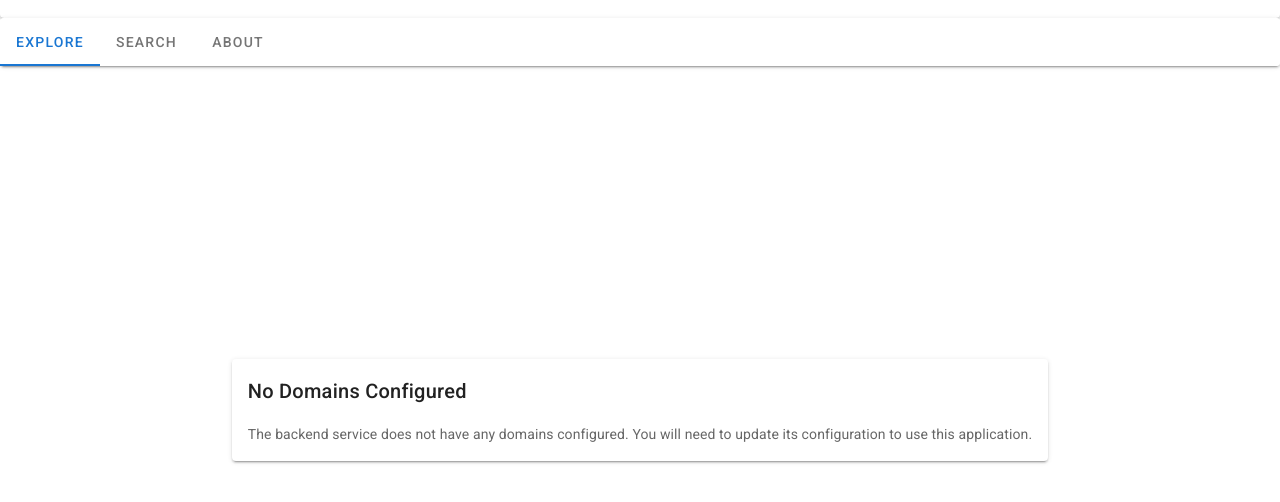
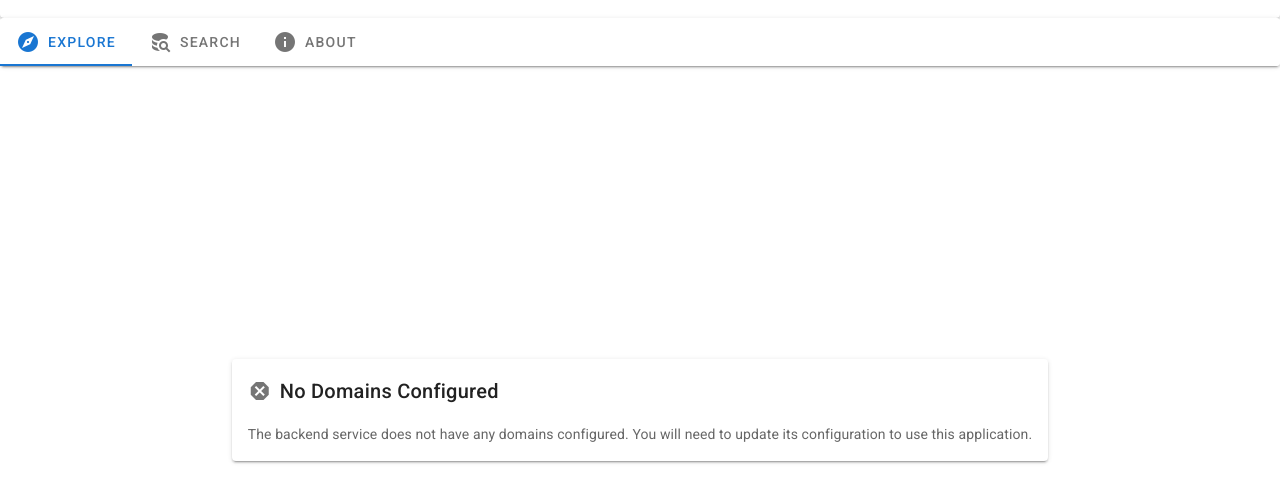
Before and after one commit to deejross/direktor, a plain HTML site: page ui/index.html in a window 1280 px wide. Shown: the part 46-548 px from the top of the page. Drawn offline with nearby package versions, Linux system fonts and the light colour scheme; no server answers.

Commit message:
More icons

```diff
--- a/ui/components/pages/about/index.js
+++ b/ui/components/pages/about/index.js
@@ -5,8 +5,10 @@ export default {
                 <v-card-title>Direktor</v-card-title>
                 <v-card-text>A web-based GUI and CLI for viewing objects in LDAP and Active Directory.</v-card-text>
                 <v-card-subtitle>
-                    <v-icon medium>mdi-github</v-icon>
-                    <a href="https://github.com/deejross/direktor">github.com/deejross/direktor</a>
+                    <a href="https://github.com/deejross/direktor">
+                        <v-icon medium>mdi-github</v-icon>
+                        github.com/deejross/direktor
+                    </a>
                 </v-card-subtitle>
             </v-card>
         </v-container>
--- a/ui/components/pages/home/index.js
+++ b/ui/components/pages/home/index.js
@@ -10,7 +10,10 @@ export default {
             <v-navigation-drawer v-if="domains.length > 0">
                 <v-list-item>
                     <v-list-item-content>
-                        <v-list-item-title>Domains</v-list-item-title>
+                        <v-list-item-title>
+                            <v-icon class="mr-2">mdi-domain</v-icon>
+                            Domains
+                        </v-list-item-title>
                     </v-list-item-content>
                 </v-list-item>
 
@@ -22,7 +25,10 @@ export default {
             </v-navigation-drawer>
 
             <v-card v-if="domains.length === 0" align="center" justify="center" class="mx-auto">
-                <v-card-title>No Domains Configured</v-card-title>
+                <v-card-title>
+                    <v-icon class="mr-2" medium>mdi-close-octagon</v-icon>
+                    No Domains Configured
+                </v-card-title>
                 <v-card-text>The backend service does not have any domains configured. You will need to update its configuration to use this application.</v-card-text>
             </v-card>
         </v-container>
--- a/ui/components/pages/search/index.js
+++ b/ui/components/pages/search/index.js
@@ -2,7 +2,10 @@ export default {
     template: `
         <v-container no-gutter fill-height fluid>
             <v-card align="center" justify="center" class="mx-auto">
-                <v-card-title>Coming Soon</v-card-title>
+                <v-card-title>
+                    <v-icon class="mr-2">mdi-sign-caution</v-icon>
+                    Coming Soon
+                </v-card-title>
                 <v-card-text>This functionality does not exist yet and is currently under development.</v-card-text>
             </v-card>
         </v-container>
--- a/ui/index.html
+++ b/ui/index.html
@@ -21,9 +21,15 @@
 
         <v-card>
             <v-tabs>
-                <v-tab to="/">Explore</v-tab>
-                <v-tab to="/search">Search</v-tab>
-                <v-tab to="/about">About</v-tab>
+                <v-tab to="/">
+                    <v-icon class="mr-2">mdi-compass</v-icon> Explore
+                </v-tab>
+                <v-tab to="/search">
+                    <v-icon class="mr-2">mdi-database-search</v-icon> Search
+                </v-tab>
+                <v-tab to="/about">
+                    <v-icon class="mr-2">mdi-information</v-icon> About
+                </v-tab>
             </v-tabs>
         </v-card>
 
```
